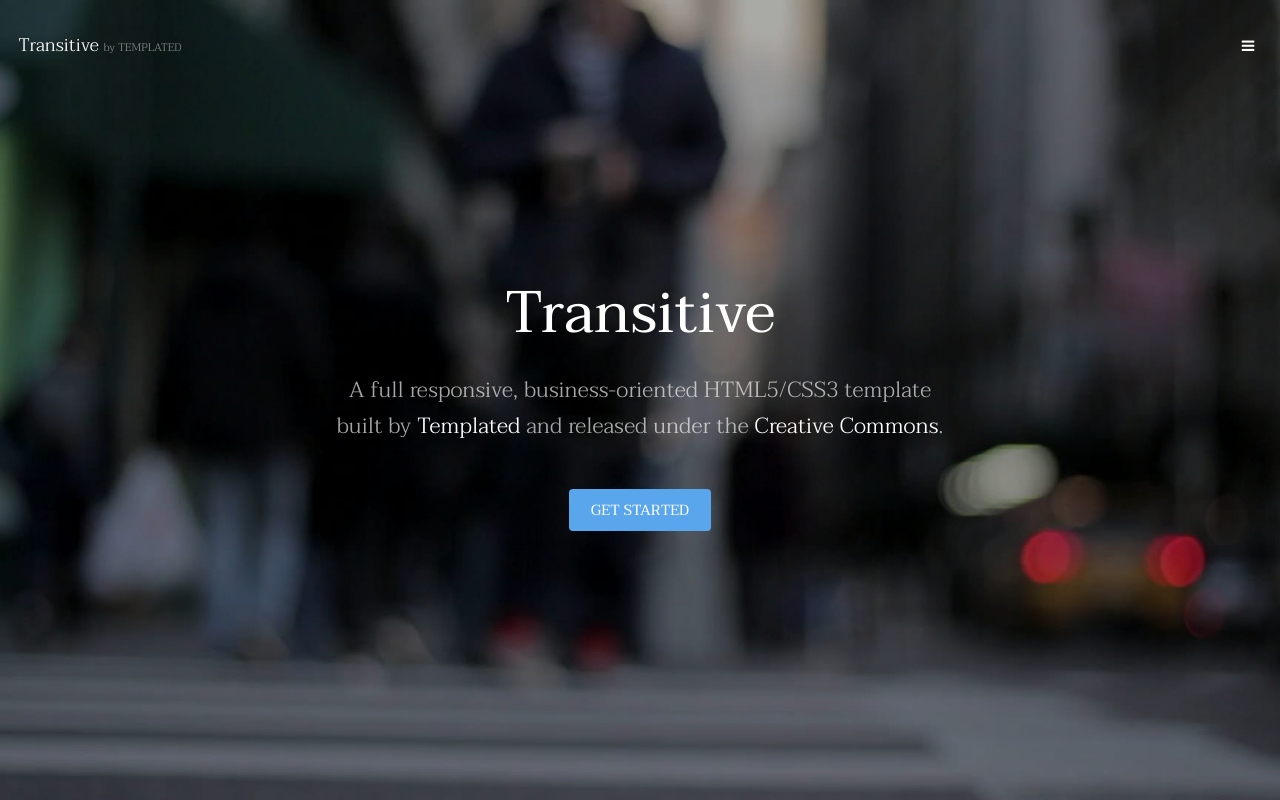
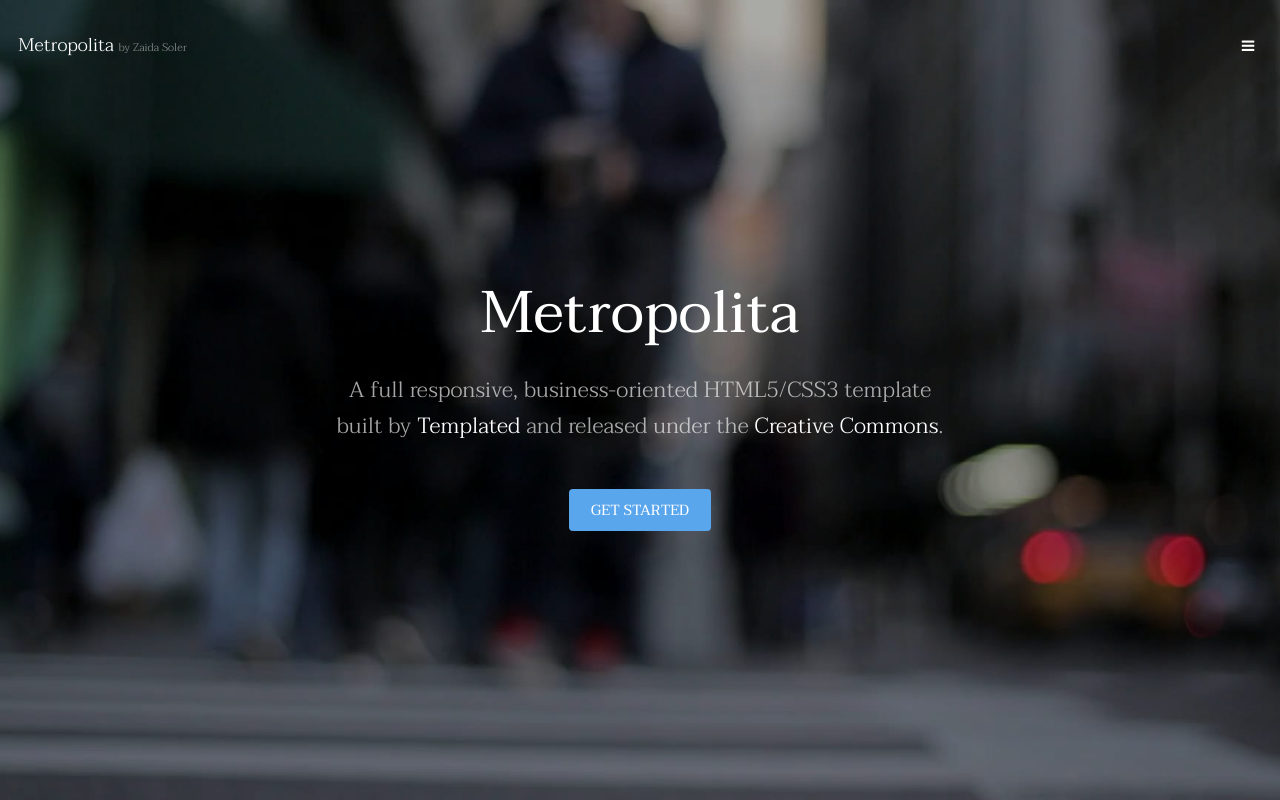
Before and after one commit to zaisoji/04_REP_METROPOLITA, a plain HTML site: page index.html in a window 1280 px wide. Shown: the top 800 px of the page. Drawn offline with Linux system fonts and the light colour scheme.

Commit message:
cambios en la portada por ZAIDA

```diff
--- a/index.html
+++ b/index.html
@@ -1,12 +1,12 @@
 <!DOCTYPE HTML>
 <!--
-	Transitive by TEMPLATED
+	Metropolita by Zaida Soler
 	templated.co @templatedco
 	Released for free under the Creative Commons Attribution 3.0 license (templated.co/license)
 -->
 <html>
 	<head>
-		<title>Transitive by TEMPLATED</title>
+		<title>Metropolita by Zaida Soler</title>
 		<meta charset="utf-8" />
 		<meta name="viewport" content="width=device-width, initial-scale=1" />
 		<link rel="stylesheet" href="assets/css/main.css" />
@@ -15,7 +15,7 @@
 
 		<!-- Header -->
 			<header id="header" class="alt">
-				<div class="logo"><a href="index.html">Transitive <span>by TEMPLATED</span></a></div>
+				<div class="logo"><a href="index.html">Metropolita <span>by Zaida Soler</span></a></div>
 				<a href="#menu" class="toggle"><span>Menu</span></a>
 			</header>
 
@@ -36,7 +36,7 @@
 		-->
 			<section id="banner" data-video="images/banner">
 				<div class="inner">
-					<h1>Transitive</h1>
+					<h1>Metropolita</h1>
 					<p>A full responsive, business-oriented HTML5/CSS3 template<br />
 					built by <a href="https://templated.co/">Templated</a> and released under the <a href="https://templated.co/license">Creative Commons</a>.</p>
 					<a href="#one" class="button special scrolly">Get Started</a>
```
